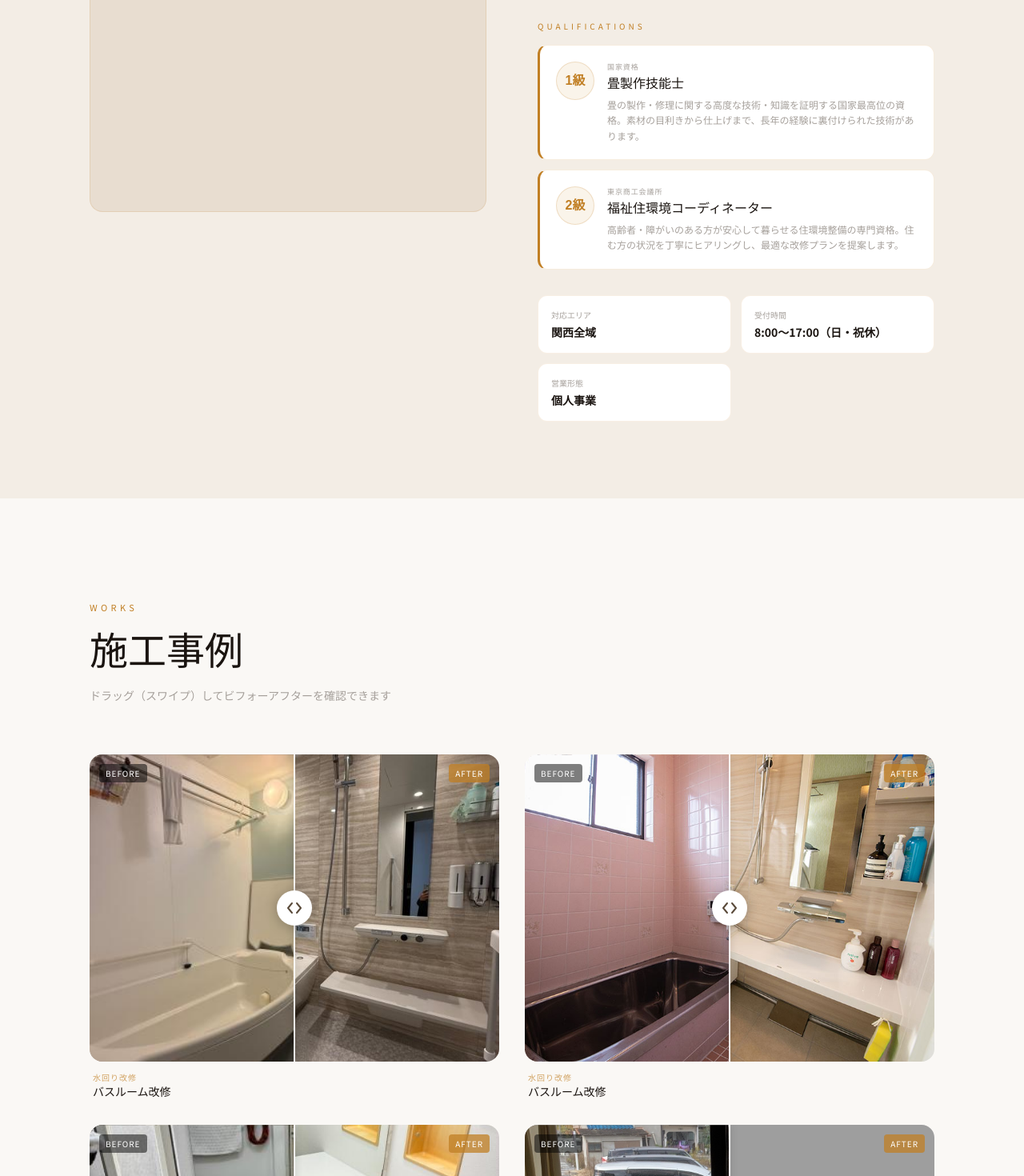
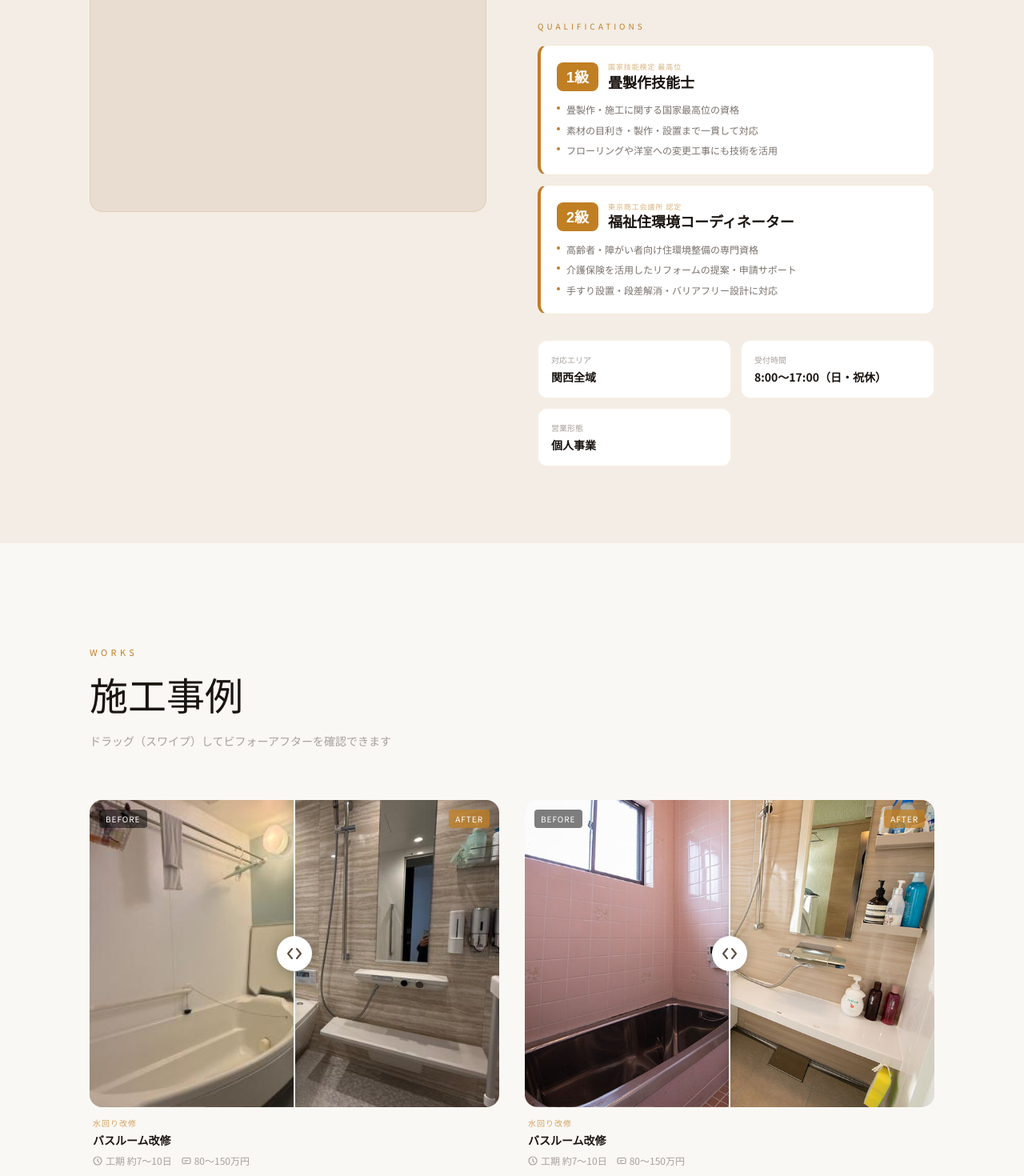
Before and after one commit to toneai0717-bit/t-one-reform, a Next.js app: page / in a window 1280 px wide. Shown: the part 3380-4850 px from the top of the page at 80% size. Built offline with nearby package versions, Linux system fonts and the light colour scheme; grey boxes are pictures that could not be loaded.

Commit message:
feat: 施工事例に工期・金額追加、資格カードを箇条書きスタンプ式に刷新

```diff
--- a/app/page.tsx
+++ b/app/page.tsx
@@ -45,14 +45,22 @@ const CERTS = [
   {
     grade: "1級",
     name: "畳製作技能士",
-    note: "国家資格",
-    desc: "畳の製作・修理に関する高度な技術・知識を証明する国家最高位の資格。素材の目利きから仕上げまで、長年の経験に裏付けられた技術があります。",
+    note: "国家技能検定 最高位",
+    points: [
+      "畳製作・施工に関する国家最高位の資格",
+      "素材の目利き・製作・設置まで一貫して対応",
+      "フローリングや洋室への変更工事にも技術を活用",
+    ],
   },
   {
     grade: "2級",
     name: "福祉住環境コーディネーター",
-    note: "東京商工会議所",
-    desc: "高齢者・障がいのある方が安心して暮らせる住環境整備の専門資格。住む方の状況を丁寧にヒアリングし、最適な改修プランを提案します。",
+    note: "東京商工会議所 認定",
+    points: [
+      "高齢者・障がい者向け住環境整備の専門資格",
+      "介護保険を活用したリフォームの提案・申請サポート",
+      "手すり設置・段差解消・バリアフリー設計に対応",
+    ],
   },
 ] as const;
 
@@ -68,6 +76,8 @@ const BEFORE_AFTER_WORKS = [
     id: "bathroom-1",
     cat: "水回り改修",
     label: "バスルーム改修",
+    period: "約7〜10日",
+    cost: "80〜150万円",
     before: "/images/Barhroom-before_image1.jpeg",
     after:  "/images/Barhroom-after_image1.jpeg",
   },
@@ -75,6 +85,8 @@ const BEFORE_AFTER_WORKS = [
     id: "bathroom-2",
     cat: "水回り改修",
     label: "バスルーム改修",
+    period: "約7〜10日",
+    cost: "80〜150万円",
     before: "/images/Barhroom-before_image2.jpeg",
     after:  "/images/Barhroom-after_image2.jpeg",
   },
@@ -82,6 +94,8 @@ const BEFORE_AFTER_WORKS = [
     id: "washroom",
     cat: "水回り改修",
     label: "洗面所改修",
+    period: "約2〜3日",
+    cost: "30〜60万円",
     before: "/images/washroom-before_image1.jpg",
     after:  "/images/washroom-after_image1.jpg",
   },
@@ -89,6 +103,8 @@ const BEFORE_AFTER_WORKS = [
     id: "window",
     cat: "大工工事 / 建具",
     label: "窓・建具改修",
+    period: "約1〜2日",
+    cost: "15〜40万円",
     before: "/images/window-before.JPG",
     after:  "/images/window-after.JPG",
   },
@@ -96,6 +112,8 @@ const BEFORE_AFTER_WORKS = [
     id: "tatami",
     cat: "畳リフォーム",
     label: "和室・畳リフォーム",
+    period: "約1〜2日",
+    cost: "10〜30万円",
     before: "/images/tatami-before.jpg",
     after:  "/images/tatami-after.jpg",
   },
@@ -103,9 +121,9 @@ const BEFORE_AFTER_WORKS = [
 
 // 施工事例：単体写真
 const SINGLE_WORKS = [
-  { id: "shop",    cat: "大工工事",               label: "店舗新築工事",       src: "/images/Shop-making.JPG" },
-  { id: "kitchen", cat: "大工工事 / 内装",        label: "キッチン工事",       src: "/images/kitchen.JPG" },
-  { id: "fence",   cat: "大工工事 / エクステリア", label: "ウッドフェンス設置", src: "/images/wood-fence.JPG" },
+  { id: "shop",    cat: "大工工事",               label: "店舗新築工事",       period: "約3ヶ月",  cost: "要相談",     src: "/images/Shop-making.JPG" },
+  { id: "kitchen", cat: "大工工事 / 内装",        label: "キッチン工事",       period: "約3〜5日", cost: "50〜100万円", src: "/images/kitchen.JPG" },
+  { id: "fence",   cat: "大工工事 / エクステリア", label: "ウッドフェンス設置", period: "約1〜2日", cost: "20〜50万円",  src: "/images/wood-fence.JPG" },
 ] as const;
 
 // ── SVGアイコン ───────────────────────────────────────────────────────────────
@@ -629,22 +647,36 @@ function About() {
                 {CERTS.map((cert) => (
                   <div
                     key={cert.name}
-                    className="flex items-start gap-4 p-5 rounded-xl bg-white"
-                    style={{ border: "1px solid rgba(193,127,36,0.15)", borderLeft: "3px solid var(--color-primary)" }}
+                    className="p-5 rounded-xl bg-white"
+                    style={{ border: "1px solid rgba(193,127,36,0.18)", borderLeft: "4px solid var(--color-primary)" }}
                   >
+                    <div className="flex items-center gap-3 mb-3">
+                      {/* グレードスタンプ */}
                       <div
-                      className="shrink-0 w-12 h-12 rounded-full flex items-center justify-center"
-                      style={{ background: "#faf4ea", border: "1px solid rgba(193,127,36,0.2)" }}
+                        className="shrink-0 px-3 py-1.5 rounded-lg"
+                        style={{ background: "var(--color-primary)" }}
                       >
-                      <span className="font-jp-serif font-bold text-base leading-none" style={{ color: "var(--color-primary)" }}>
+                        <span className="font-jp-serif font-black text-white text-lg leading-none">
                           {cert.grade}
                         </span>
                       </div>
                       <div>
-                      <p className="text-[9px] tracking-widest text-stone-400 mb-0.5 font-jp-sans">{cert.note}</p>
-                      <p className="font-jp-serif text-base mb-1" style={{ color: "#1a1410" }}>{cert.name}</p>
-                      <p className="text-xs leading-relaxed text-stone-400 font-jp-sans">{cert.desc}</p>
+                        <p className="text-[9px] tracking-widest font-jp-sans mb-0.5" style={{ color: "rgba(193,127,36,0.6)" }}>
+                          {cert.note}
+                        </p>
+                        <p className="font-jp-serif font-bold text-lg leading-tight" style={{ color: "#1a1410" }}>
+                          {cert.name}
+                        </p>
                       </div>
+                    </div>
+                    <ul className="space-y-1.5">
+                      {cert.points.map((pt) => (
+                        <li key={pt} className="flex items-start gap-2 text-xs text-stone-500 font-jp-sans leading-relaxed">
+                          <div className="mt-1.5 w-1 h-1 rounded-full shrink-0" style={{ background: "var(--color-primary)" }} />
+                          {pt}
+                        </li>
+                      ))}
+                    </ul>
                   </div>
                 ))}
               </div>
@@ -682,11 +714,15 @@ function BeforeAfterSlider({
   after,
   label,
   cat,
+  period,
+  cost,
 }: {
   before: string;
   after: string;
   label: string;
   cat: string;
+  period: string;
+  cost: string;
 }) {
   const [pos, setPos] = useState(50);
   const dragging = useRef(false);
@@ -804,10 +840,26 @@ function BeforeAfterSlider({
 
       {/* キャプション */}
       <div className="mt-3 px-1">
-        <p className="text-[10px] tracking-widest font-jp-sans" style={{ color: "rgba(193,127,36,0.7)" }}>
+        <p className="text-[10px] tracking-widest font-jp-sans mb-1" style={{ color: "rgba(193,127,36,0.7)" }}>
           {cat}
         </p>
-        <p className="text-sm font-jp-sans" style={{ color: "#1a1410" }}>{label}</p>
+        <p className="text-sm font-bold font-jp-sans mb-2" style={{ color: "#1a1410" }}>{label}</p>
+        <div className="flex gap-3">
+          <span className="flex items-center gap-1 text-xs text-stone-400 font-jp-sans">
+            <svg width="12" height="12" viewBox="0 0 12 12" fill="none" aria-hidden>
+              <circle cx="6" cy="6" r="5" stroke="currentColor" strokeWidth="1.2"/>
+              <path d="M6 3.5V6L7.5 7.5" stroke="currentColor" strokeWidth="1.2" strokeLinecap="round"/>
+            </svg>
+            工期 {period}
+          </span>
+          <span className="flex items-center gap-1 text-xs text-stone-400 font-jp-sans">
+            <svg width="12" height="12" viewBox="0 0 12 12" fill="none" aria-hidden>
+              <rect x="1" y="2.5" width="10" height="7" rx="1.5" stroke="currentColor" strokeWidth="1.2"/>
+              <path d="M4 5.5h4M4 7.5h2" stroke="currentColor" strokeWidth="1.2" strokeLinecap="round"/>
+            </svg>
+            {cost}
+          </span>
+        </div>
       </div>
     </div>
   );
@@ -840,6 +892,8 @@ function Works() {
                 after={w.after}
                 label={w.label}
                 cat={w.cat}
+                period={w.period}
+                cost={w.cost}
               />
             </div>
           ))}
@@ -858,10 +912,26 @@ function Works() {
                 />
               </div>
               <div className="mt-3 px-1">
-                <p className="text-[10px] tracking-widest font-jp-sans" style={{ color: "rgba(193,127,36,0.7)" }}>
+                <p className="text-[10px] tracking-widest font-jp-sans mb-1" style={{ color: "rgba(193,127,36,0.7)" }}>
                   {w.cat}
                 </p>
-                <p className="text-sm font-jp-sans" style={{ color: "#1a1410" }}>{w.label}</p>
+                <p className="text-sm font-bold font-jp-sans mb-2" style={{ color: "#1a1410" }}>{w.label}</p>
+                <div className="flex gap-3">
+                  <span className="flex items-center gap-1 text-xs text-stone-400 font-jp-sans">
+                    <svg width="12" height="12" viewBox="0 0 12 12" fill="none" aria-hidden>
+                      <circle cx="6" cy="6" r="5" stroke="currentColor" strokeWidth="1.2"/>
+                      <path d="M6 3.5V6L7.5 7.5" stroke="currentColor" strokeWidth="1.2" strokeLinecap="round"/>
+                    </svg>
+                    工期 {w.period}
+                  </span>
+                  <span className="flex items-center gap-1 text-xs text-stone-400 font-jp-sans">
+                    <svg width="12" height="12" viewBox="0 0 12 12" fill="none" aria-hidden>
+                      <rect x="1" y="2.5" width="10" height="7" rx="1.5" stroke="currentColor" strokeWidth="1.2"/>
+                      <path d="M4 5.5h4M4 7.5h2" stroke="currentColor" strokeWidth="1.2" strokeLinecap="round"/>
+                    </svg>
+                    {w.cost}
+                  </span>
+                </div>
               </div>
             </div>
           ))}
```
Lines whose indentation alone changed are shown as unchanged.
